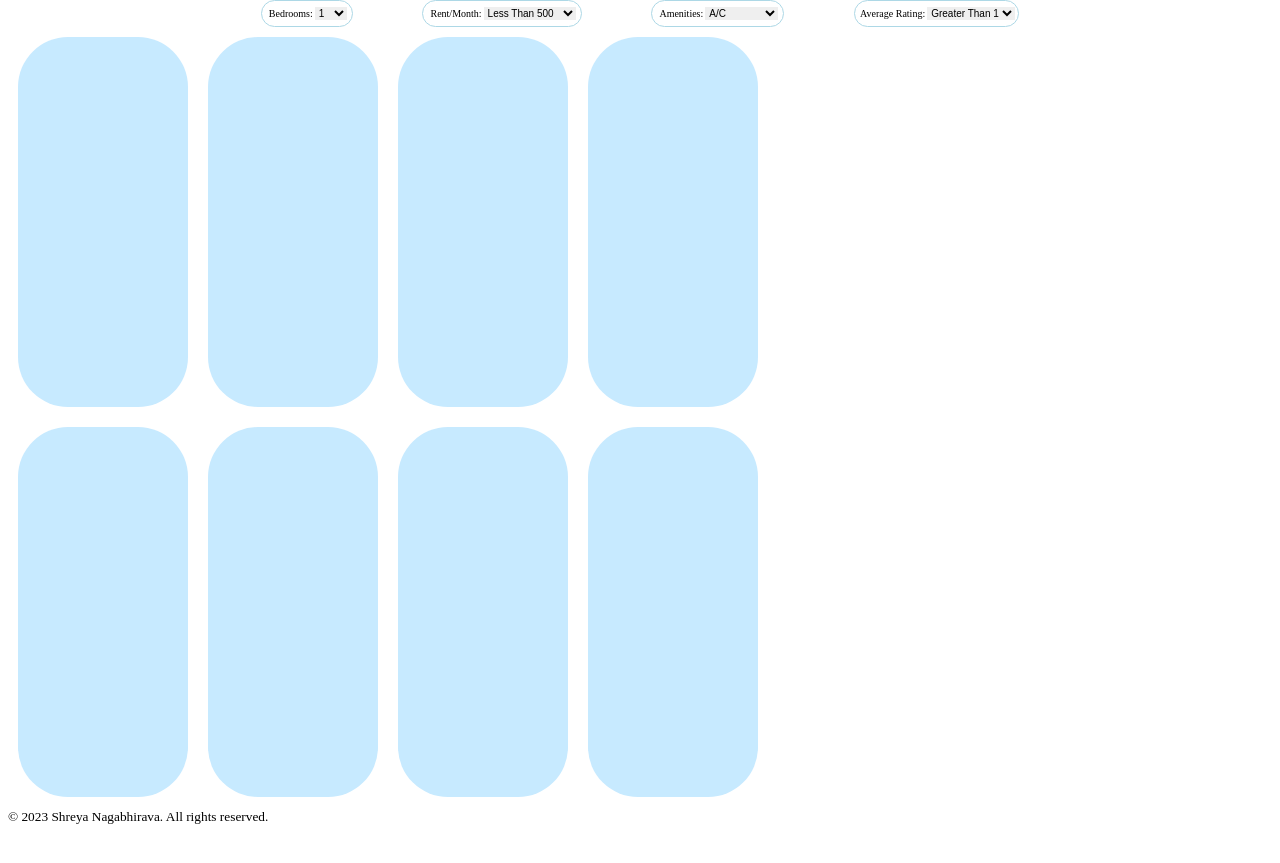
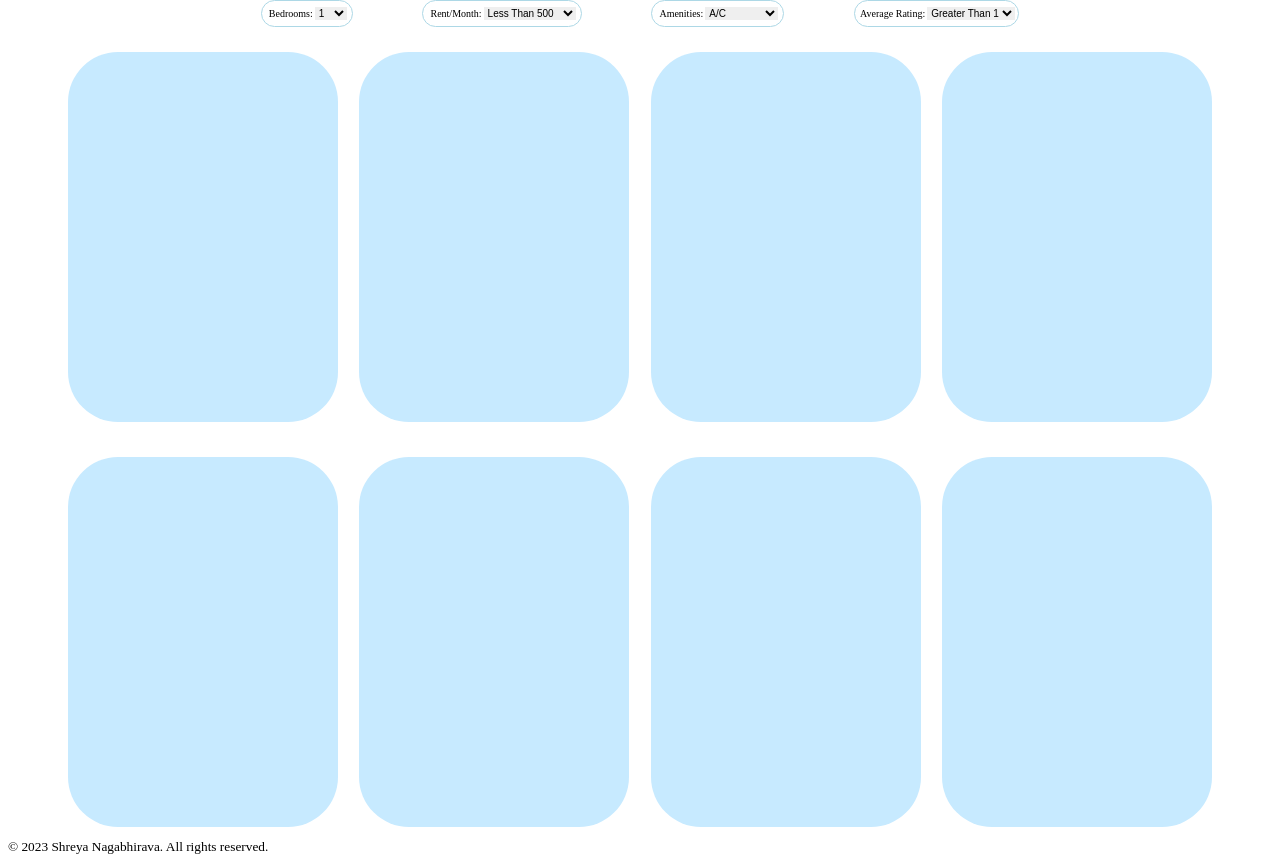
Before and after one commit to Shreya-Naga/CS4640-Project, a PHP site: page / in a window 1280 px wide. Shown: the part 266-1129 px from the top of the page. Before the commit the page ends 1090 px from the top, so only its background shows below. Run offline with PHP 8.4, Linux system fonts and the light colour scheme.

Commit message:
fix spacing

```diff
--- a/index.html
+++ b/index.html
@@ -41,7 +41,7 @@
         <div class="user-selections">
             <div class="rooms-dropdown"> <!-- user's can choose how many bedrooms they want their apartment search to have -->
                 <label for="bedrooms">Bedrooms:</label>
-                <select name="rooms-number" id="rooms-number">
+                <select name="rooms-number" id="bedrooms">
                     <option value="1">1</option>
                     <option value="2">2</option>
                     <option value="3">3</option>
--- a/styles/main.css
+++ b/styles/main.css
@@ -163,20 +163,32 @@ select {
 }
 
 .first-row {
+    padding-top: 15px;
     display: flex;
     flex-direction: row;
-    width: 100%;
+    max-width: 100%;
+    justify-content: center;
+    justify-content: space-between;
+    margin-left: 50px;
+    margin-right: 50px;
 }
 
 .second-row {
-    width: 100%;
+    padding-top: 15px;
+    display: flex;
+    flex-direction: row;
+    max-width: 100%;
+    justify-content: center;
+    justify-content: space-between;
+    margin-left: 50px;
+    margin-right: 50px;
 }
 
 .response {
     display: flex;
     background-color:rgb(199, 234, 255);
     border-radius: 50px;
-    width: 100px;
+    width: 200px;
     height: 300px;
     padding: 35px;
     margin: 10px;
```
